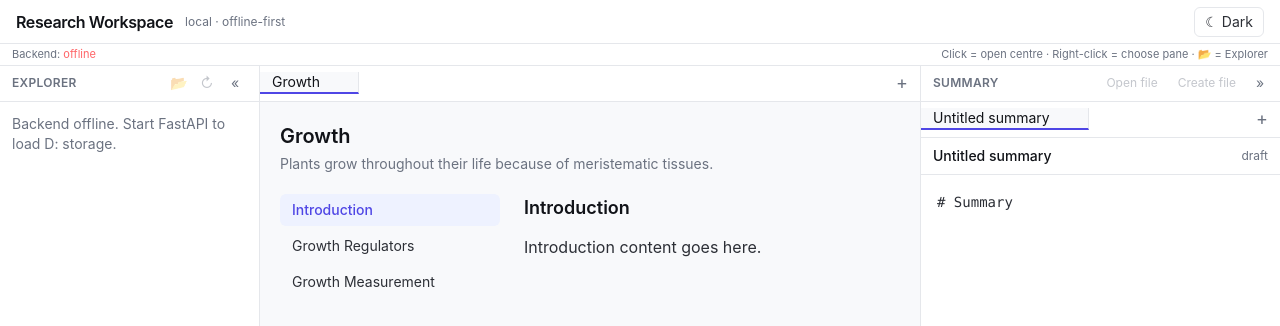
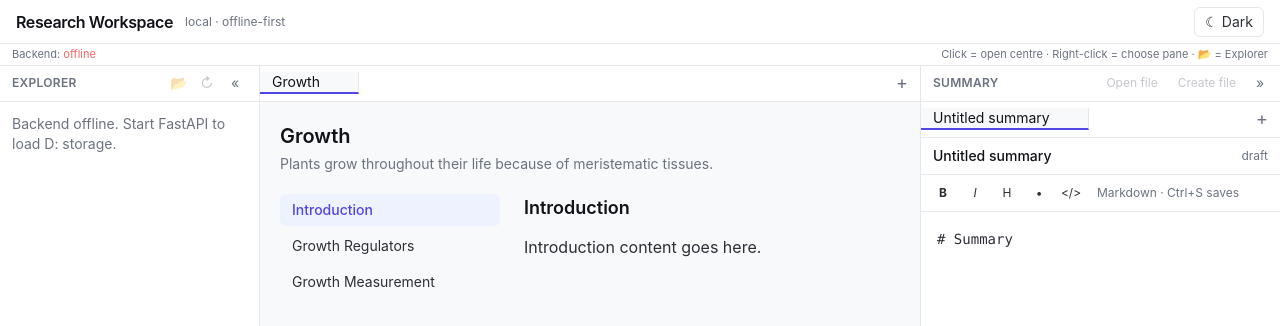
Before and after one commit to ojilon/research-workspace, a React (Vite) app in the folder frontend/: page / in a window 1280 px wide. Shown: the top 326 px of the page. Built offline with nearby package versions, Linux system fonts and the light colour scheme; no server answers.

Commit message:
feat(ui): NoteEditor formatting toolbar (markdown bold/italic/heading)

```diff
--- a/frontend/src/components/NoteEditor.tsx
+++ b/frontend/src/components/NoteEditor.tsx
@@ -1,16 +1,17 @@
+import { useRef } from "react";
+
 type NoteEditorProps = {
   title: string;
   content: string;
   onChange: (content: string) => void;
   onTitleChange?: (title: string) => void;
-  /** Shown in the status strip (e.g. path or "unsaved"). */
   status?: string;
 };
 
 /**
- * Simple full-height text editor for note / summary tabs.
- * New tabs on the summary side start as an empty note (treated like a draft docx/md).
- * Ctrl+S is handled by the parent (App) so it can talk to the backend / file picker.
+ * Editable note with a small Markdown formatting toolbar.
+ * Enough for coursework summaries without leaving the app.
+ * Full WYSIWYG / DOCX round-trip can layer on later.
  */
 function NoteEditor({
   title,
@@ -19,6 +20,46 @@ function NoteEditor({
   onTitleChange,
   status,
 }: NoteEditorProps) {
+  const taRef = useRef<HTMLTextAreaElement>(null);
+
+  function wrapSelection(before: string, after: string = before) {
+    const el = taRef.current;
+    if (!el) {
+      onChange(content + before + after);
+      return;
+    }
+    const start = el.selectionStart;
+    const end = el.selectionEnd;
+    const selected = content.slice(start, end);
+    const next =
+      content.slice(0, start) + before + selected + after + content.slice(end);
+    onChange(next);
+    requestAnimationFrame(() => {
+      el.focus();
+      const pos = start + before.length + selected.length + after.length;
+      el.setSelectionRange(
+        start + before.length,
+        start + before.length + selected.length
+      );
+      void pos;
+    });
+  }
+
+  function prefixLines(prefix: string) {
+    const el = taRef.current;
+    if (!el) return;
+    const start = el.selectionStart;
+    const end = el.selectionEnd;
+    const before = content.slice(0, start);
+    const selected = content.slice(start, end) || "";
+    const after = content.slice(end);
+    const lined = selected
+      .split("\n")
+      .map((l) => (l.startsWith(prefix) ? l : prefix + l))
+      .join("\n");
+    onChange(before + lined + after);
+  }
+
   return (
     <div className="h-full flex flex-col">
       <div className="flex items-center gap-2 px-3 py-2 border-b border-[var(--border)] bg-[var(--panel)] shrink-0">
@@ -33,15 +74,52 @@ function NoteEditor({
           <span className="text-xs text-[var(--muted)] shrink-0">{status}</span>
         )}
       </div>
+
+      {/* Formatting toolbar */}
+      <div className="flex items-center gap-1 px-2 py-1 border-b border-[var(--border)] bg-[var(--panel)] shrink-0 text-xs">
+        <ToolBtn label="B" title="Bold" onClick={() => wrapSelection("**")} className="font-bold" />
+        <ToolBtn label="I" title="Italic" onClick={() => wrapSelection("_")} className="italic" />
+        <ToolBtn label="H" title="Heading" onClick={() => prefixLines("# ")} />
+        <ToolBtn label="•" title="List" onClick={() => prefixLines("- ")} />
+        <ToolBtn label="</>" title="Code" onClick={() => wrapSelection("`")} />
+        <span className="text-[var(--muted)] ml-2">Markdown · Ctrl+S saves</span>
+      </div>
+
       <textarea
+        ref={taRef}
         value={content}
         onChange={(e) => onChange(e.target.value)}
         className="flex-1 w-full resize-none p-4 text-sm leading-relaxed bg-transparent text-[var(--text)] outline-none font-mono"
-        placeholder="Start writing your summary…\n\nTip: Ctrl+S saves into the local storage folder."
+        placeholder="Start writing your summary…"
         spellCheck
       />
     </div>
   );
 }
 
+function ToolBtn({
+  label,
+  title,
+  onClick,
+  className = "",
+}: {
+  label: string;
+  title: string;
+  onClick: () => void;
+  className?: string;
+}) {
+  return (
+    <button
+      type="button"
+      title={title}
+      onClick={onClick}
+      className={
+        "w-7 h-7 rounded hover:bg-[var(--hover)] text-[var(--text)] " + className
+      }
+    >
+      {label}
+    </button>
+  );
+}
+
 export default NoteEditor;
```
